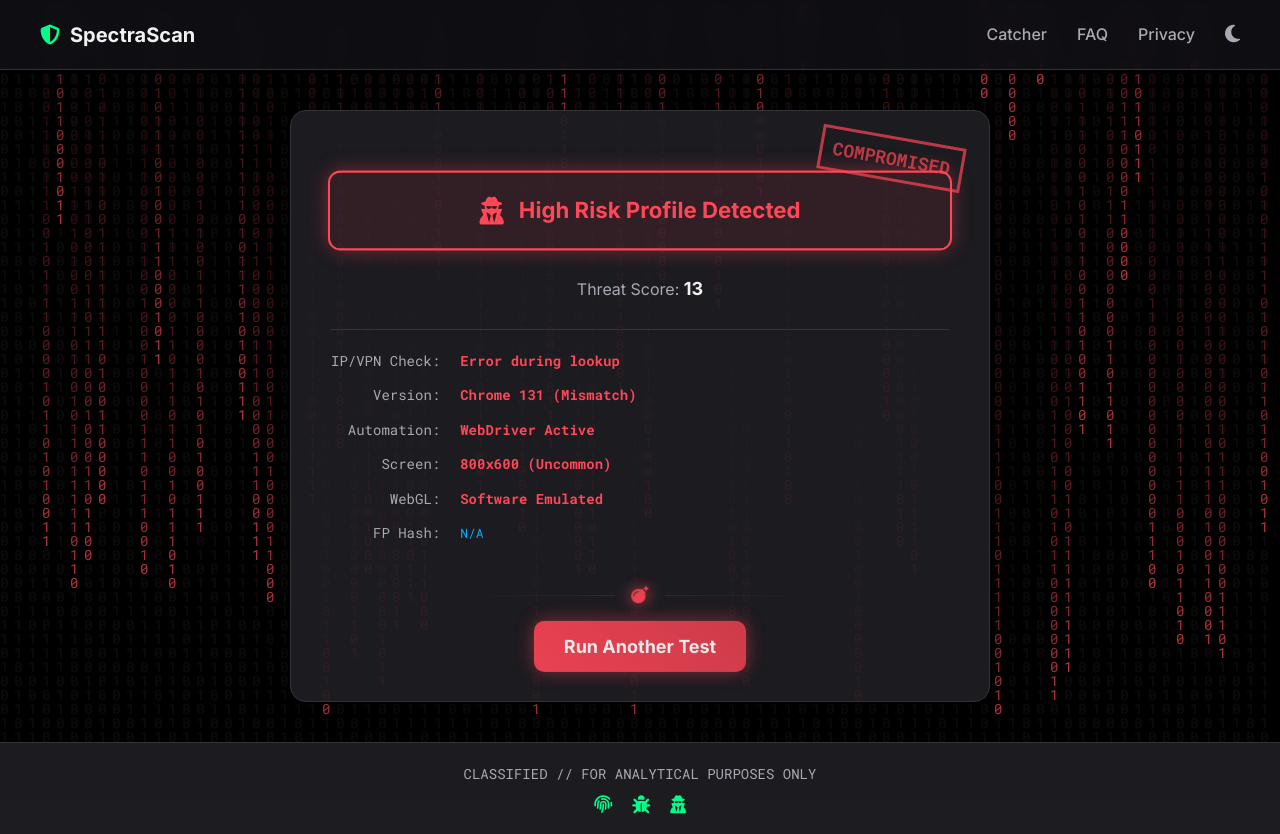
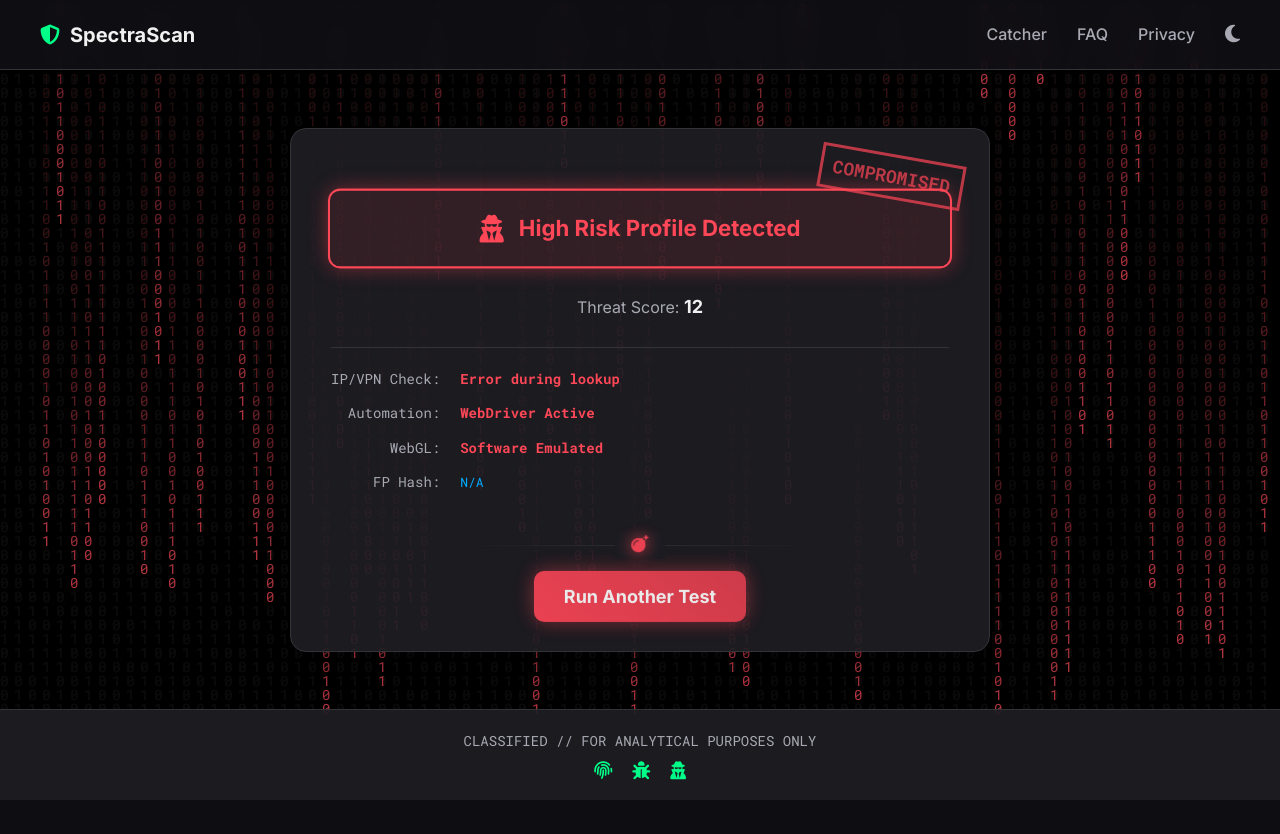
Before and after one commit to alexkask233/spectrascan-website, a website: page public/index.html in a window 1280 px wide. Both pictures are taken after a click on the button "Run Detection". After the commit the page ends 800 px from the top, so only its background shows below. Drawn offline with Linux system fonts and the light colour scheme; no server answers.

Commit message:
Update index.html

```diff
--- a/public/index.html
+++ b/public/index.html
@@ -329,7 +329,7 @@
     const detectionPromise = (async () => {
         let riskScore = 0;
         const riskFactors = [];
-        const TARGET_CHROME_VERSION = "138"; // Per user request
+        const TARGET_CHROME_VERSION = "138";
 
         // --- Server-Side IP Check ---
         try {
@@ -345,14 +345,13 @@
         }
 
         // --- Client-Side Checks ---
-
-        // 1. Strict Browser Version Check
         const ua = navigator.userAgent;
         const majorChromeVersion = (ua.match(/Chrome\/(\d+)/) || [])[1];
+
+        // 1. Strict Browser Version Check (Logic runs, but result is hidden)
         if (!ua.includes("Chrome") || majorChromeVersion !== TARGET_CHROME_VERSION) {
-            riskScore += 4; // Instant high penalty
-            const versionDisplay = majorChromeVersion ? `Chrome ${majorChromeVersion}` : 'Not Chrome';
-            riskFactors.push({ label: 'Version', value: `${versionDisplay} (Mismatch)`, isBad: true });
+            riskScore += 4; // High penalty for wrong version
+            riskFactors.push({ label: 'Version', value: `Mismatch`, isBad: true });
         }
 
         // 2. Automation flags (WebDriver)
@@ -361,18 +360,18 @@
             riskFactors.push({ label: 'Automation', value: 'WebDriver Active', isBad: true });
         }
 
-        // 3. Plugin count heuristic
+        // 3. Plugin count heuristic (Logic runs, but result is hidden)
         if (navigator.plugins && navigator.plugins.length === 5) {
             riskScore += 1;
-            riskFactors.push({ label: 'Plugins', value: '5 (Suspicious count)', isBad: true });
+            riskFactors.push({ label: 'Plugins', value: 'Suspicious count', isBad: true });
         }
 
-        // 4. Screen resolution heuristic
-        const commonResolutions = ['1920x1080', '1366x768', '1536x864', '2560x1440', '1280x720', '3840x2160', '1600x900', '1440x900'];
+        // 4. Inconsistent Profile Check (New rule from user)
+        const proResolutions = ['1920x1080', '2560x1440', '3840x2160'];
         const currentRes = `${window.screen.width}x${window.screen.height}`;
-        if (!commonResolutions.includes(currentRes)) {
-            riskScore += 1;
-            riskFactors.push({ label: 'Screen', value: `${currentRes} (Uncommon)`, isBad: true });
+        if (majorChromeVersion === TARGET_CHROME_VERSION && !proResolutions.includes(currentRes)) {
+            riskScore += 2; // Penalty for having the "right" UA with a "wrong" screen size
+            riskFactors.push({ label: 'Profile Anomaly', value: 'Inconsistent fingerprint signature', isBad: true });
         }
 
         // 5. Canvas fingerprint randomization
@@ -391,7 +390,7 @@
              riskFactors.push({ label: 'WebGL', value: "Software Emulated", isBad: true });
         }
 
-        // Always add FP hash
+        // Always add FP hash for reference
         let thumbmarkFingerprint = 'N/A';
         try { thumbmarkFingerprint = await ThumbmarkJS.getFingerprint(); } catch (err) {}
         riskFactors.push({ label: 'FP Hash', value: thumbmarkFingerprint, isBad: false, isHash: true, alwaysShow: true });
@@ -403,7 +402,12 @@
         let resultsHTML = `<div class="verdict-box ${isBadBrowser ? 'danger' : 'safe'}"><i class="fa-solid ${isBadBrowser ? 'fa-user-secret' : 'fa-user-check'} fa-lg"></i><span>${isBadBrowser ? "High Risk Profile Detected" : "Profile Appears Normal"}</span></div>`;
         resultsHTML += `<div class="risk-score">Threat Score: <strong>${riskScore}</strong></div>`;
 
-        const displayableRiskFactors = riskFactors.filter(factor => factor.isBad || factor.alwaysShow);
+        // Filter out the checks we want to hide (Version, Plugins)
+        const displayableRiskFactors = riskFactors.filter(factor =>
+             (factor.isBad || factor.alwaysShow) &&
+             factor.label !== 'Version' &&
+             factor.label !== 'Plugins'
+        );
 
         let detailsGridHTML = displayableRiskFactors.map((factor, index) => {
             let valueClass = 'value';
```
